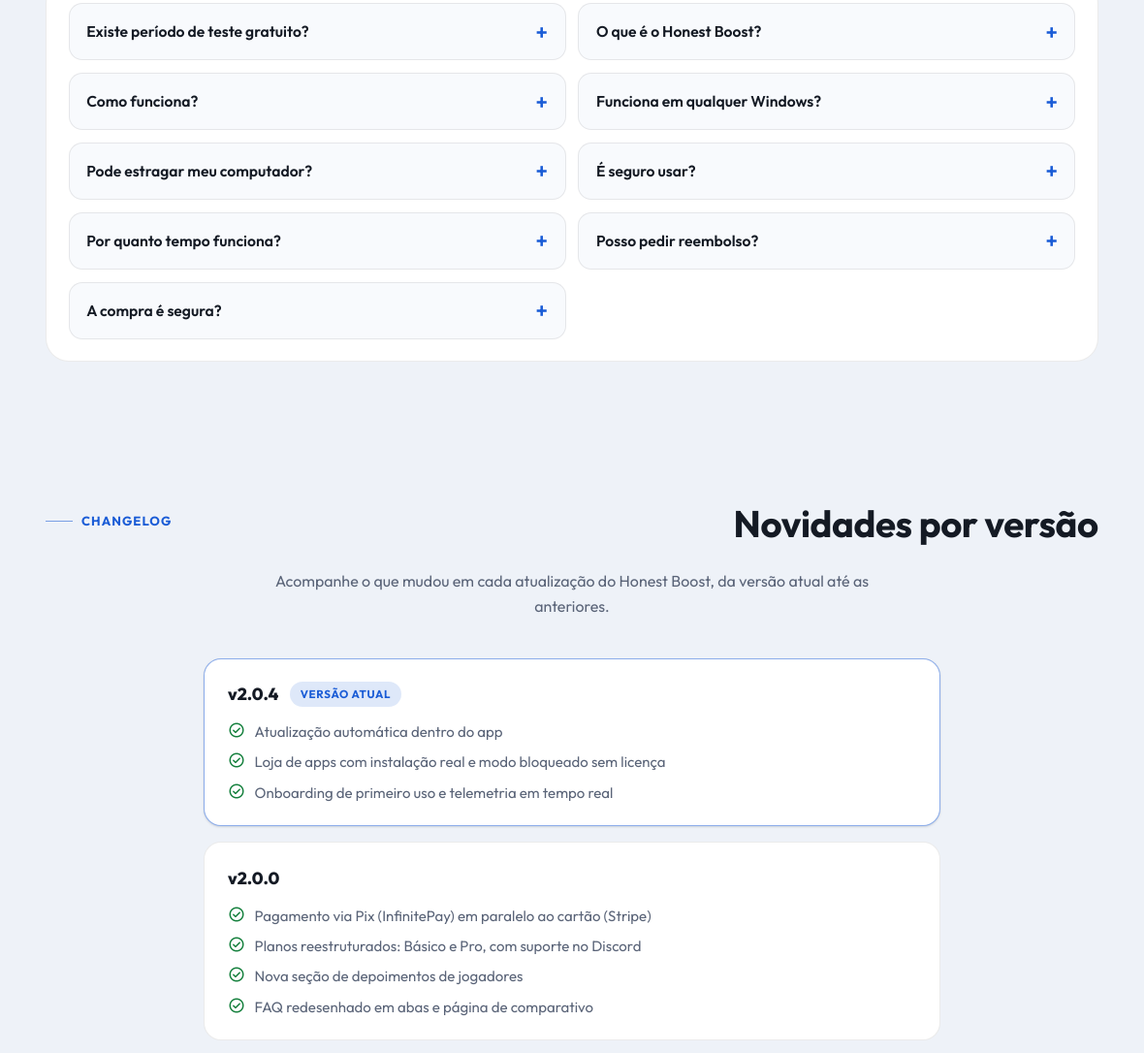
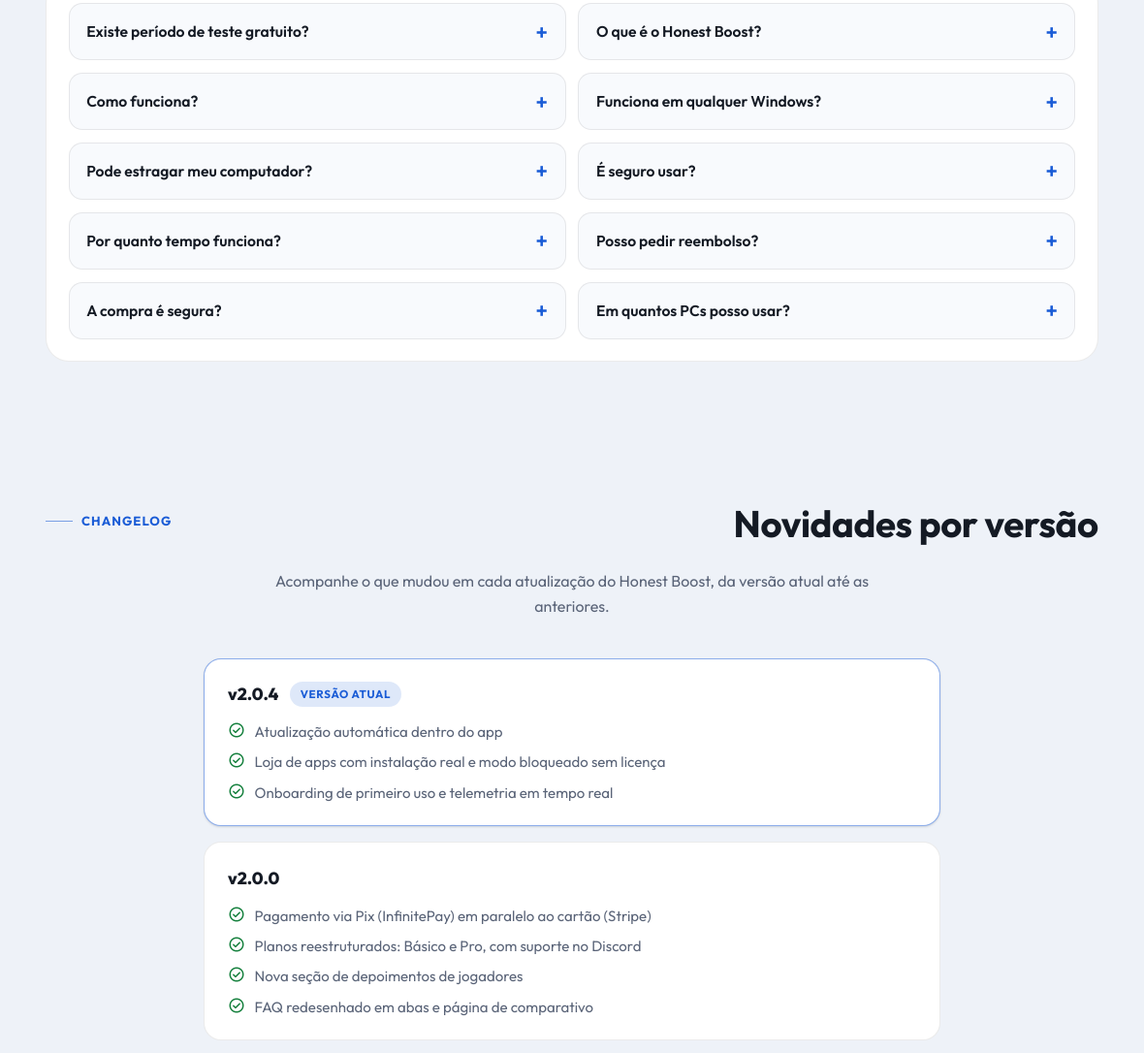
Before and after one commit to Rodzin96/honest-boost, an Electron app: page public/index.html in a window 1180 px wide. Shown: the part 2976-4062 px from the top of the page at 97% size. Drawn offline with nearby package versions, Linux system fonts and the light colour scheme; no server answers.

Commit message:
FAQ: decima pergunta (PCs por licenca)

```diff
--- a/public/index.html
+++ b/public/index.html
@@ -1007,6 +1007,10 @@
                             <div class="faq-question"><span>A compra é segura?</span><span class="faq-icon">+</span></div>
                             <div class="faq-answer">Sim, utilizamos plataformas de pagamento confiáveis.</div>
                         </div>
+                        <div class="faq-item">
+                            <div class="faq-question"><span>Em quantos PCs posso usar?</span><span class="faq-icon">+</span></div>
+                            <div class="faq-answer">No Básico, em 1 PC; no Pro, em até 3 PCs. Você gerencia os dispositivos no painel e pode liberar vagas quando trocar de máquina.</div>
+                        </div>
                     </div>
                 </div>
             </div>
```
